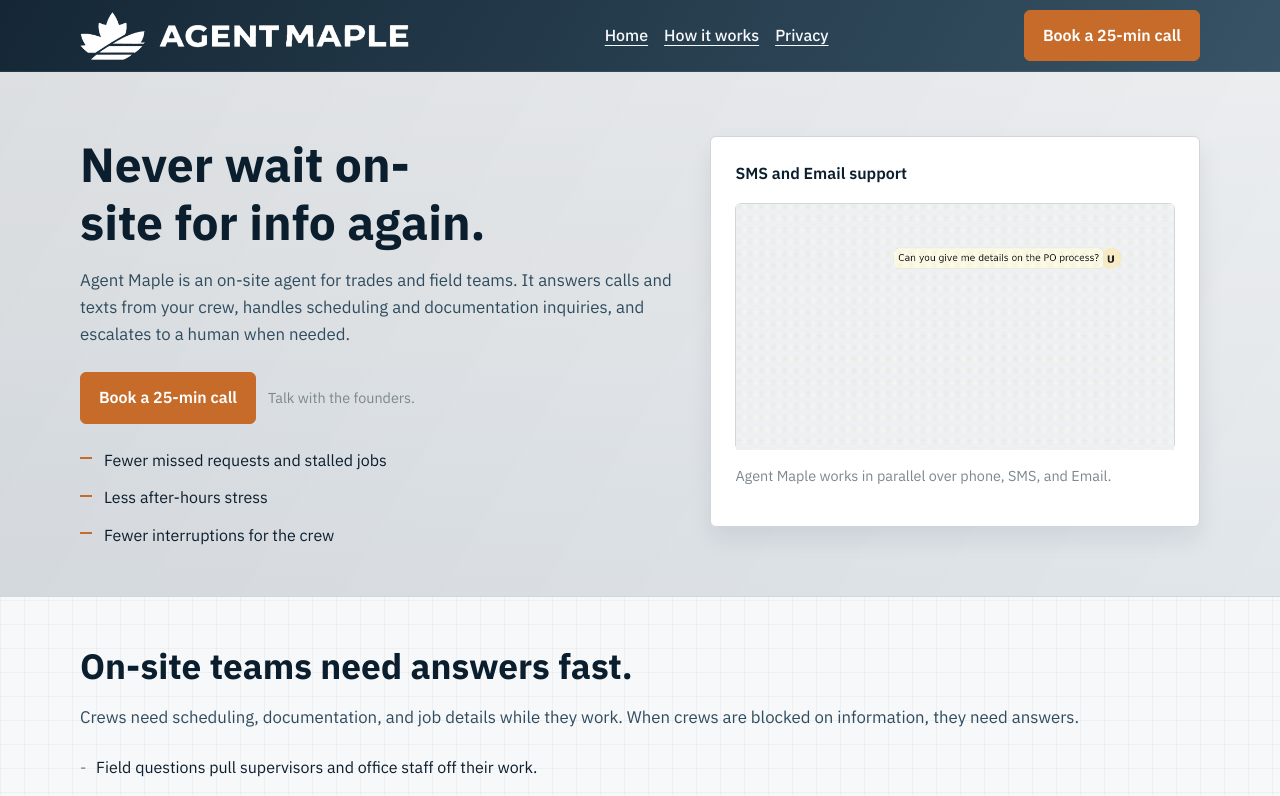
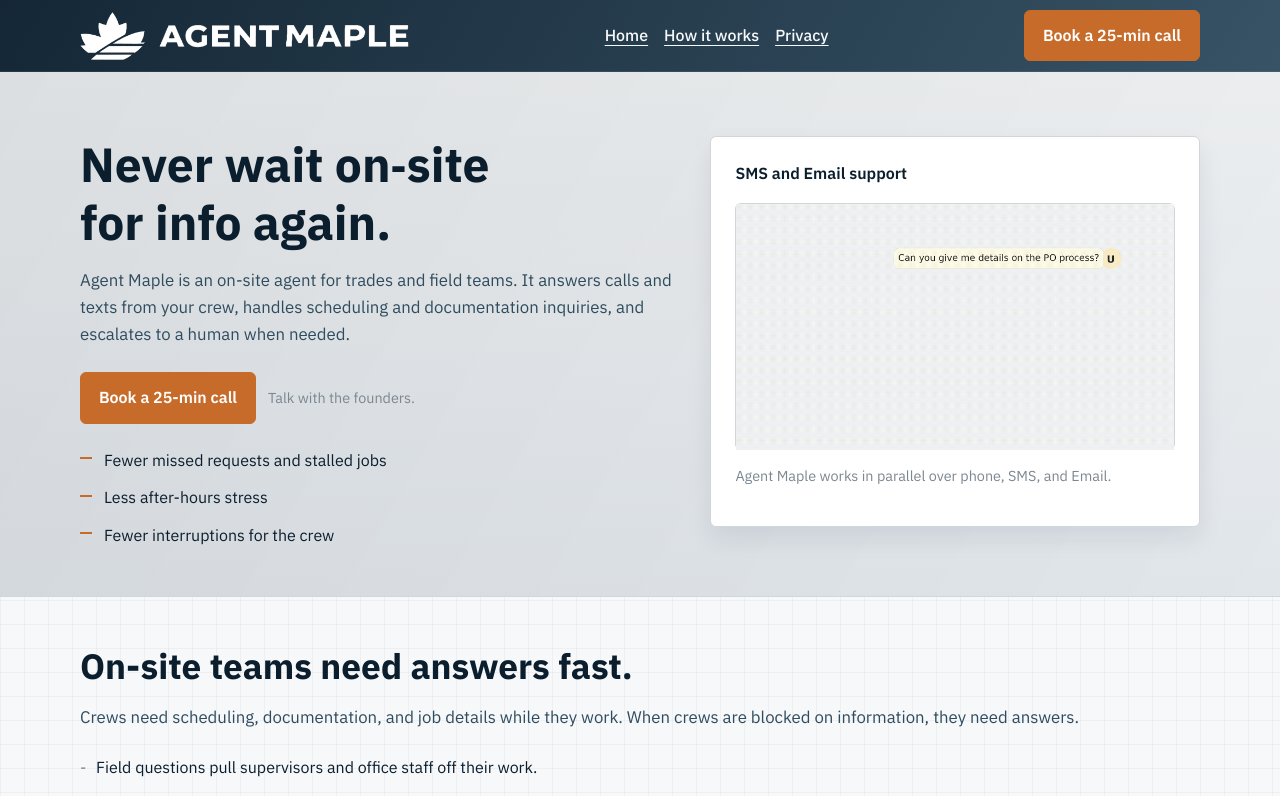
Before and after one commit to JambrInternal/marketing-site, a Next.js app: page / in a window 1280 px wide. Shown: the top 796 px of the page. Built offline with nearby package versions, Linux system fonts and the light colour scheme; no server answers.

Commit message:
fix: update header text to use non-breaking space for improved readab… (#10)
* fix: update header text to use non-breaking space for improved readability

* chore: remove PR preview workflow file

---------

Co-authored-by: Jeremy Legere <legere@fastmail.com>

```diff
--- a/app/page.jsx
+++ b/app/page.jsx
@@ -16,7 +16,7 @@ export default function HomePage() {
         <section className="section hero reveal" data-reveal>
         <div className="wrap hero-grid">
           <div>
-            <h1>Never wait on-site for info&nbsp;again.</h1>
+            <h1>Never wait on&#8209;site for info&nbsp;again.</h1>
             <p className="lead">
               Agent Maple is an on-site agent for trades and field teams. It
               answers calls and texts from your crew, handles scheduling and
```
